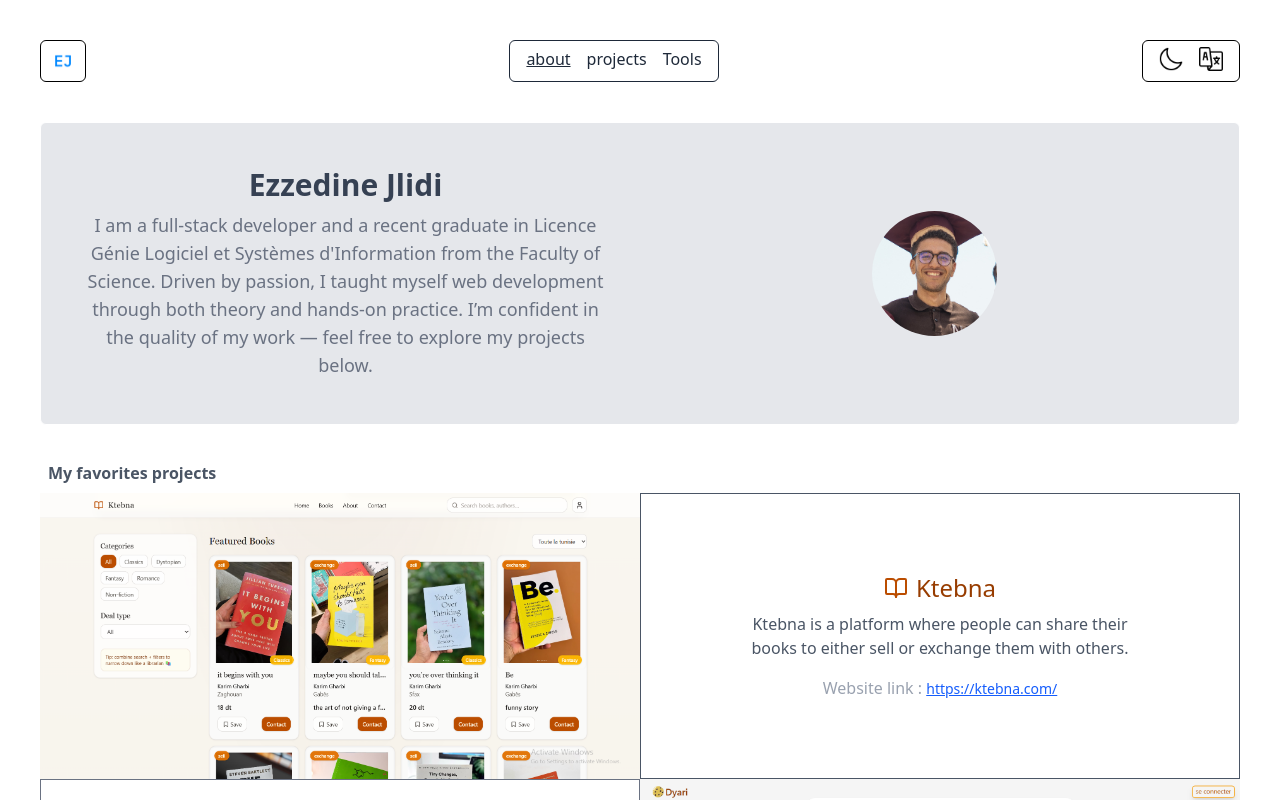
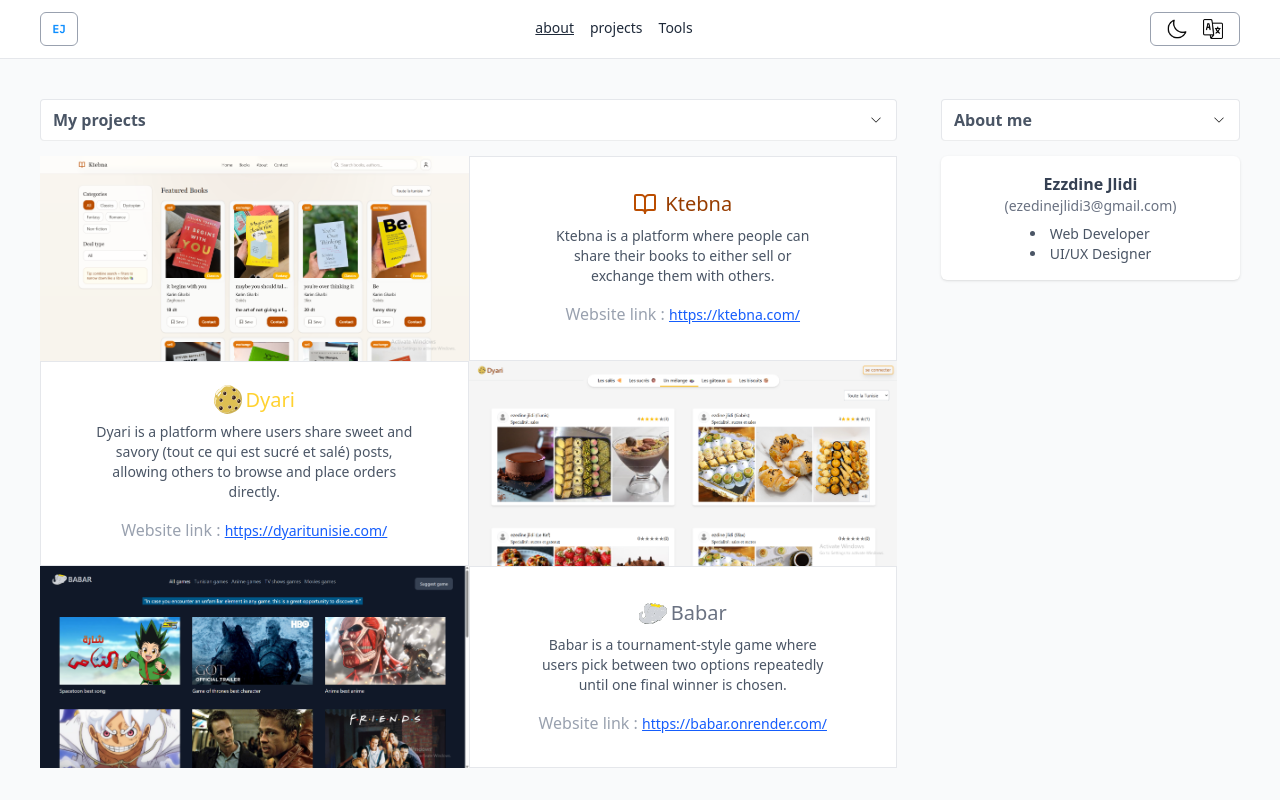
Before and after one commit to ba9hh/portoflio, a React (Vite) app in the folder frontend/: page / in a window 1280 px wide. Shown: the top 800 px of the page. Built offline with nearby package versions, Linux system fonts and the light colour scheme.

Commit message:
first commit

```diff
--- a/frontend/src/App.jsx
+++ b/frontend/src/App.jsx
@@ -2,9 +2,9 @@
 
 function App() {
   return (
-    <>
+    <div>
       <Home />
-    </>
+    </div>
   );
 }
 
--- a/frontend/src/home/Description.jsx
+++ b/frontend/src/home/Description.jsx
@@ -1,33 +1,53 @@
-import React from "react";
+import React, { useState } from "react";
 import me from "../assets/ezedineImg.jpg";
 import { useTranslation } from "react-i18next";
-
+import upArrow from "../assets/up-arrow.png";
+import Technologies from "./Technologies";
 const Description = () => {
   const { t } = useTranslation();
+  const [open, setOpen] = useState(true);
+
   return (
-    <div className="w-full border-white bg-white dark:bg-gray-800 md:pt-10 pb-7 flex justify-center md:px-10">
-      <div className="flex flex-col md:flex-row items-center justify-around md:gap-5 md:border rounded-md md:px-5 py-2 md:border-white md:bg-gray-200 dark:md:bg-gray-700">
-        <div className="md:hidden flex justify-center py-4">
+    <div className="sticky top-20 ml-auto h-fit w-1/4 bg-gray-50 dark:bg-gray-800 mt-10  flex flex-col justify-center md:mx-10">
+      <div
+        className="flex justify-between items-center px-3 p-2 mb-4 bg-white shadow-2xs w-full rounded-sm dark:bg-gray-700 border border-gray-200 border-b-0"
+        onClick={() => setOpen((prev) => !prev)}
+      >
+        <h1 className="text-gray-600 dark:text-gray-50 font-semibold ">
+          {/* {t("favorites")} */}
+          About me
+        </h1>
+        <img
+          src={upArrow}
+          className={`w-4 h-4 transition-transform duration-300 ${
+            open ? "rotate-180" : "rotate-0"
+          }`}
+        />
+      </div>
+      {open && (
+        <div className="flex flex-col items-center h-fit md:gap-0 rounded-md bg-white py-4 dark:md:bg-gray-700 shadow">
+          {/* <div className="flex justify-center mb-1">
             <img
               src={me}
-            className="w-1/4 rounded-full aspect-square object-cover"
+              className="h-14 rounded-full aspect-square object-cover"
             />
-        </div>
-        <div className="w-full md:w-1/2 flex flex-col items-center justify-center gap-2">
-          <h1 className="text-gray-700 dark:text-white text-3xl font-bold hidden md:block">
+        </div> */}
+          <div className="w-full flex flex-col items-center justify-center gap-2">
+            <div>
+              <h1 className="text-gray-700 dark:text-white font-semibold hidden md:block text-center">
                 {t("name")}
               </h1>
-          <p className="text-gray-500 dark:text-gray-200 font-semibolt text-center text-lg px-4">
-            {t("description")}
-          </p>
+              <h1 className="text-gray-500 text-sm dark:text-white hidden md:block text-center">
+                (ezedinejlidi3@gmail.com)
+              </h1>
             </div>
-        <div className="hidden md:w-1/2 md:flex justify-center">
-          <img
-            src={me}
-            className="w-1/2 rounded-full aspect-square object-cover p-20"
-          />
+            <ul className="list-disc list-inside text-gray-600 dark:text-gray-200 font-semibolt px-4 text-sm md:text-md">
+              <li>Web Developer</li>
+              <li>UI/UX Designer</li>
+            </ul>
           </div>
         </div>
+      )}
     </div>
   );
 };
--- a/frontend/src/home/Header.jsx
+++ b/frontend/src/home/Header.jsx
@@ -30,55 +30,58 @@
     <>
       <div
         dir="ltr"
-        className="hidden w-full md:flex justify-between dark:border bg-white dark:bg-gray-800 md:px-10 md:pt-10"
+        className="sticky top-0 z-30 border-b border-gray-200 hidden w-full md:flex justify-between dark:border bg-white dark:bg-gray-800 md:px-10 py-3"
       >
-        <div className="w-fit flex gap-4 px-2 py-1.5 border dark:border-white border-black rounded-md">
-          <img src={icon} className="w-7" />
+        <div className="w-fit flex gap-4 px-2 py-1.5 border dark:border-white border-gray-400 rounded-md">
+          <img src={icon} className="w-5" />
         </div>
-        <div className="w-fit flex gap-4 px-4 py-1.5 border dark:border-white border-gray-800 rounded-md">
+        <div className="w-fit flex gap-4 px-4 py-1.5 dark:border-white  rounded-md">
           <a
             href="#about"
-            className="text-gray-800 dark:text-gray-100 underline"
+            className="text-gray-800 dark:text-gray-100 underline text-sm"
           >
             {t("about")}
           </a>
-          <a href="#projects" className="text-gray-800 dark:text-gray-100">
+          <a
+            href="#projects"
+            className="text-gray-800 dark:text-gray-100 text-sm"
+          >
             {t("projects")}
           </a>
-          <a href="#tools" className="text-gray-800 dark:text-gray-100">
+          <a href="#tools" className="text-gray-800 dark:text-gray-100 text-sm">
             {t("tools")}
           </a>
         </div>
-        <div className="relative w-fit flex gap-4 px-4 py-1.5 border border-black dark:border-white rounded-md">
+        <div className="relative w-fit flex gap-4 px-4 py-1.5 border border-gray-400 dark:border-white rounded-md">
           <img
             src={isDarkMode ? nightMode2 : nightMode}
-            className="w-6 h-6"
+            className="w-5 h-5"
             onClick={() => setIsDarkMode((prev) => !prev)}
           />
 
           <div className="">
             <img
               src={isDarkMode ? language2 : language}
-              className="w-6 h-6"
+              className="w-5 h-5"
               onClick={() => setLangMenuOpen(!langMenuOpen)}
             />
             {langMenuOpen && (
               <div className="absolute mt-4 bg-white dark:bg-gray-800 border-2 border-gray-300 dark:border-white rounded shadow-lg w-40 text-center z-10 -right-0.5">
                 <button
                   onClick={() => changeLanguage("en")}
-                  className="block w-full px-4 py-2 hover:bg-gray-100 dark:hover:bg-gray-700 dark:text-white"
+                  className="block w-full px-4 py-2 hover:bg-gray-100 dark:hover:bg-gray-700 dark:text-white text-sm"
                 >
                   English
                 </button>
                 <button
                   onClick={() => changeLanguage("fr")}
-                  className="block w-full px-4 py-2 hover:bg-gray-100 dark:hover:bg-gray-700 dark:text-white"
+                  className="block w-full px-4 py-2 hover:bg-gray-100 dark:hover:bg-gray-700 dark:text-white text-sm"
                 >
                   Français
                 </button>
                 <button
                   onClick={() => changeLanguage("ar")}
-                  className="block w-full px-4 py-2 hover:bg-gray-100 dark:hover:bg-gray-700 dark:text-white"
+                  className="block w-full px-4 py-2 hover:bg-gray-100 dark:hover:bg-gray-700 dark:text-white text-sm"
                 >
                   العربية
                 </button>
--- a/frontend/src/home/Home.jsx
+++ b/frontend/src/home/Home.jsx
@@ -16,19 +16,19 @@
     }
   }, [isDarkMode]);
   return (
-    <div className="h-min-screen w-full bg-white dark:bg-gray-900">
+    <div className="min-h-screen w-full bg-gray-50 dark:bg-gray-900">
       <Header />
-      <section id="about">
+      <div className="flex gap-1">
+        <div className="w-3/4 mt-10">
+          <section id="projects">
+            <Projects />
+          </section>
+          <section id="tools">
+            <Technologies />
+          </section>
+        </div>
         <Description />
-      </section>
-
-      <section id="projects">
-        <Projects />
-      </section>
-
-      <section id="tools">
-        <Technologies />
-      </section>
+      </div>
     </div>
   );
 };
--- a/frontend/src/home/Projects.jsx
+++ b/frontend/src/home/Projects.jsx
@@ -1,19 +1,37 @@
-import React from "react";
+import React, { useState } from "react";
 import DyariProject from "../projects/DyariProject";
 import BabarProject from "../projects/BabarProject";
 import KtebnaProject from "../projects/KtebnaProject";
+import upArrow from "../assets/up-arrow.png";
 import { useTranslation } from "react-i18next";
 
 const Projects = () => {
   const { t } = useTranslation();
+  const [open, setOpen] = useState(true);
+
   return (
-    <div className=" bg-white dark:bg-gray-800 md:px-10 pb-10">
-      <h1 className="text-gray-600 dark:text-gray-50 font-bold p-2">
-        {t("favorites")}
-      </h1>
-      <KtebnaProject />
-      <DyariProject />
-      <BabarProject />
+    <div className=" bg-gray-50 dark:bg-gray-800 md:ml-10 pb-10">
+      <div
+        className="flex justify-between items-center px-3 p-2 mb-4 bg-white dark:md:bg-gray-700 shadow-2xs w-full rounded-sm border border-gray-200 border-b-0"
+        onClick={() => setOpen((prev) => !prev)}
+      >
+        <h1 className="text-gray-600 dark:text-gray-50 font-semibold ">
+          {t("favorites")}
+        </h1>
+        <img
+          src={upArrow}
+          className={`w-4 h-4 transition-transform duration-300 ${
+            open ? "rotate-180" : "rotate-0"
+          }`}
+        />
+      </div>
+      {open && (
+        <div className="bg-white">
+          <KtebnaProject />
+          <DyariProject />
+          <BabarProject />
+        </div>
+      )}
     </div>
   );
 };
--- a/frontend/src/home/Technologies.jsx
+++ b/frontend/src/home/Technologies.jsx
@@ -1,13 +1,28 @@
-import React from "react";
+import React, { useState } from "react";
 import { useTranslation } from "react-i18next";
+import upArrow from "../assets/up-arrow.png";
 const Technologies = () => {
   const { t } = useTranslation();
+  const [open, setOpen] = useState(true);
+
   return (
-    <div className="w-full bg-white dark:bg-gray-800 md:px-10 pb-12">
-      <h1 className="text-gray-800 dark:text-gray-50 font-bold p-2">
+    <div className=" bg-gray-50 dark:bg-gray-800 md:ml-10 pb-10">
+      <div
+        className="flex justify-between items-center px-3 p-2 mb-4 bg-white shadow-2xs w-full rounded-sm border border-gray-200 border-b-0"
+        onClick={() => setOpen((prev) => !prev)}
+      >
+        <h1 className="text-gray-800 dark:text-gray-50 font-semibold">
           {t("technologies")}
         </h1>
-      <div className="flex flex-row flex-wrap justify-center md:justify-start gap-6 mt-2 md:mt-0">
+        <img
+          src={upArrow}
+          className={`w-4 h-4 transition-transform duration-300 ${
+            open ? "rotate-180" : "rotate-0"
+          }`}
+        />
+      </div>
+      {open && (
+        <div className="bg-white p-3 shadow flex flex-row flex-wrap justify-center md:justify-start gap-6 mt-2 md:mt-0">
           <div className="flex flex-col items-center">
             <img
               className="w-16 h-16 rounded-full object-cover"
@@ -63,6 +78,7 @@
             </h1>
           </div>
         </div>
+      )}
     </div>
   );
 };
--- a/frontend/src/locales/ar/translation.json
+++ b/frontend/src/locales/ar/translation.json
@@ -5,7 +5,7 @@
   "projects": "المشاريع",
   "tools": "الأدوات",
   "welcome": "مرحبا",
-  "favorites": "مشاريعي المفضلة",
+  "favorites": "مشاريعي ",
   "dyariDescription": "دياري هي منصة يشارك فيها المستخدمون منشورات عن كل ما هو حلو ومالح، مما يسمح للآخرين بتصفحها وطلبها مباشرة.",
   "babarDescription": "بابار هي لعبة على طريقة البطولة حيث يختار المستخدمون بين خيارين مرارًا وتكرارًا حتى يتم اختيار فائز نهائي.",
   "stageDescription": "ستاج هي منصة تنشر فيها الشركات فرص التدريب ويستطيع المستخدمون التقديم لها مباشرة.",
--- a/frontend/src/locales/en/translation.json
+++ b/frontend/src/locales/en/translation.json
@@ -1,11 +1,11 @@
 {
-  "name": "Ezzedine Jlidi",
+  "name": "Ezzdine Jlidi",
   "description": "I am a full-stack developer and a recent graduate in Licence Génie Logiciel et Systèmes d'Information from the Faculty of Science. Driven by passion, I taught myself web development through both theory and hands-on practice. I’m confident in the quality of my work — feel free to explore my projects below.",
   "about": "about",
   "projects": "projects",
   "tools": "Tools",
   "welcome": "Welcome",
-  "favorites": "My favorites projects",
+  "favorites": "My projects",
   "dyariDescription": "Dyari is a platform where users share sweet and savory (tout ce qui est sucré et salé) posts, allowing others to browse and place orders directly.",
   "babarDescription": "Babar is a tournament-style game where users pick between two options repeatedly until one final winner is chosen.",
   "stageDescription": "Stage is a platform where companies post internship opportunities and users can apply directly to them.",
--- a/frontend/src/locales/fr/translation.json
+++ b/frontend/src/locales/fr/translation.json
@@ -5,7 +5,7 @@
   "projects": "projets",
   "tools": "outils",
   "welcome": "Bienvenue",
-  "favorites": "Mes projets préférés",
+  "favorites": "Mes projets",
   "dyariDescription": "Dyari est une plateforme où les utilisateurs partagent des publications sucrées et salées, permettant aux autres de les parcourir et de passer des commandes directement.",
   "babarDescription": "Babar est un jeu de type tournoi où les utilisateurs choisissent entre deux options à plusieurs reprises jusqu’à ce qu’un gagnant final soit désigné.",
   "stageDescription": "Stage est une plateforme où les entreprises publient des offres de stages et les utilisateurs peuvent postuler directement.",
--- a/frontend/src/projects/BabarProject.jsx
+++ b/frontend/src/projects/BabarProject.jsx
@@ -25,14 +25,14 @@
           </div>
         </div>
       )}
-      <div className="w-full md:w-1/2 flex flex-col justify-center items-center gap-2 md:border border-gray-600 dark:border-white p-6 md:p-0">
+      <div className="w-full md:w-1/2 flex flex-col justify-center items-center gap-2 md:border border-gray-200 dark:border-white p-6 md:p-0 dark:md:bg-gray-700">
         <div className="flex items-center gap-1">
           <img className="w-7" src={babar} />
-          <h1 className="text-2xl font-medium text-gray-500 dark:text-gray-300">
+          <h1 className="text-xl font-medium text-gray-500 dark:text-gray-300">
             Babar
           </h1>
         </div>
-        <p className="text-gray-600 dark:text-gray-100 text-center md:w-2/3">
+        <p className="text-gray-600 dark:text-gray-100 text-center md:w-2/3 text-sm">
           {t("babarDescription")}
         </p>
         <div className="text-gray-400 mt-2">
--- a/frontend/src/projects/DyariProject.jsx
+++ b/frontend/src/projects/DyariProject.jsx
@@ -8,12 +8,12 @@
   const { t } = useTranslation();
   return (
     <div className="flex flex-col md:flex-row w-full">
-      <div className="w-full md:w-1/2 flex flex-col justify-center items-center gap-2 md:border border-gray-500 dark:border-white p-6 md:p-0">
+      <div className="w-full md:w-1/2 flex flex-col justify-center items-center gap-2 md:border border-gray-200 dark:border-white p-6 md:p-0 dark:md:bg-gray-700">
         <div className="flex items-center gap-1">
           <img className="w-7" src={dyari} />
-          <h1 className="text-2xl font-medium text-amber-300">Dyari</h1>
+          <h1 className="text-xl font-medium text-amber-300">Dyari</h1>
         </div>
-        <p className="text-gray-600 dark:text-gray-100 text-center md:w-2/3">
+        <p className="text-gray-600 dark:text-gray-100 text-center md:w-3/4 text-sm">
           {t("dyariDescription")}
         </p>
         <div className="text-gray-400 mt-2">
--- a/frontend/src/projects/KtebnaProject.jsx
+++ b/frontend/src/projects/KtebnaProject.jsx
@@ -28,14 +28,14 @@
       <div className="hidden md:block w-full md:w-1/2 cursor-pointer">
         <img src={ktebna} onClick={() => setIsModalOpen(true)} />
       </div>
-      <div className="w-full md:w-1/2 flex flex-col justify-center items-center gap-2 md:border border-gray-600 dark:border-white p-6 md:p-0">
+      <div className="w-full md:w-1/2 flex flex-col justify-center items-center gap-2 md:border border-gray-200 dark:border-white p-6 md:p-0 dark:md:bg-gray-700">
         <div className="flex items-center gap-1">
           <span className="w-7 text-amber-700">{book}</span>
-          <h1 className="text-2xl font-medium text-amber-800 text-[#1894A5]">
+          <h1 className="text-xl font-medium text-amber-800 text-[#1894A5]">
             Ktebna
           </h1>
         </div>
-        <p className="text-gray-600 dark:text-gray-100 text-center md:w-2/3">
+        <p className="text-gray-600 dark:text-gray-100 text-center md:w-2/3 text-sm">
           {t("ktebnaDescription")}
         </p>
         <div className="text-gray-400 mt-2">
```
Also changed, not shown: frontend/src/assets/up-arrow.png (added). Lines whose indentation alone changed are shown as unchanged.
